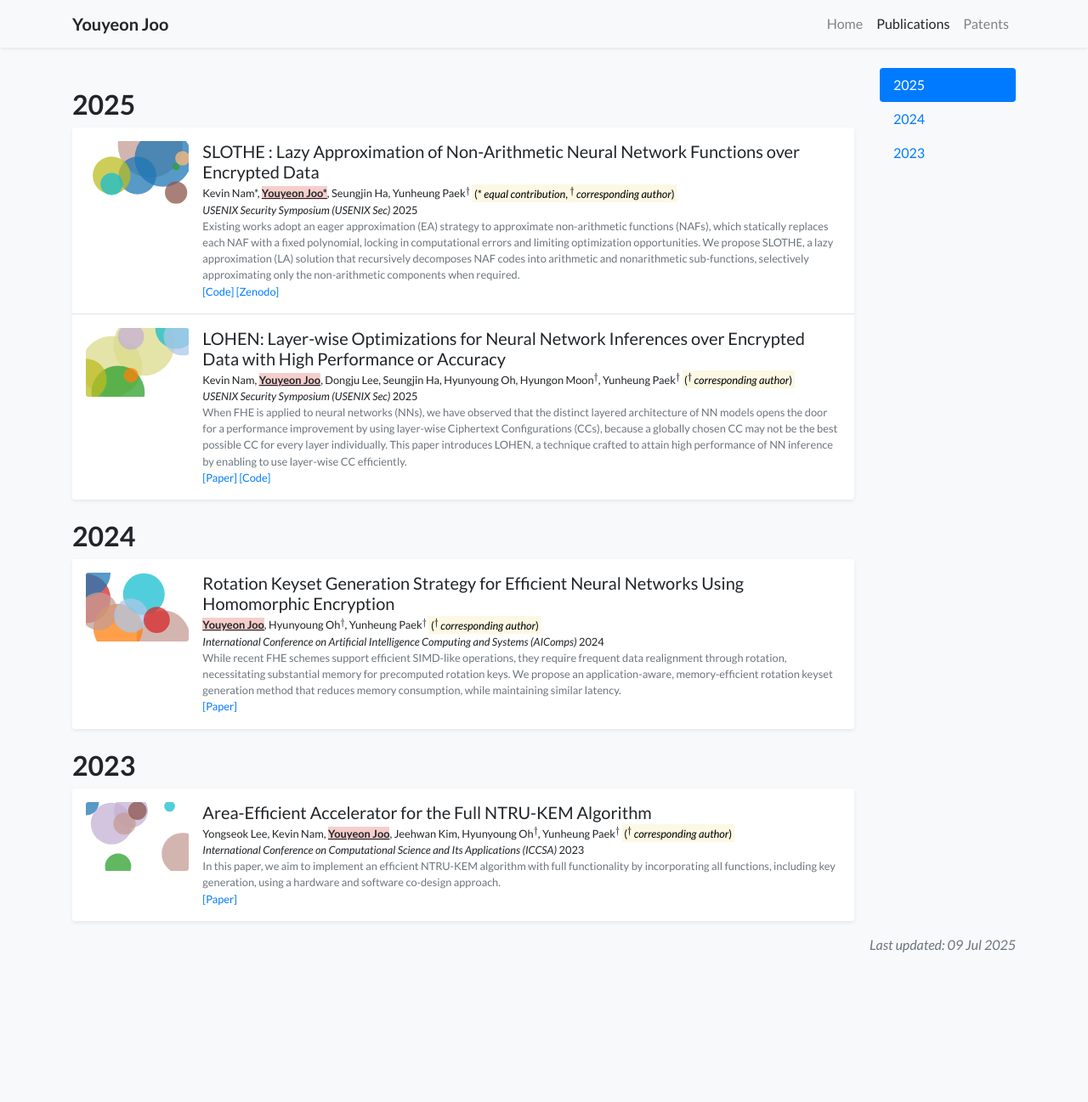
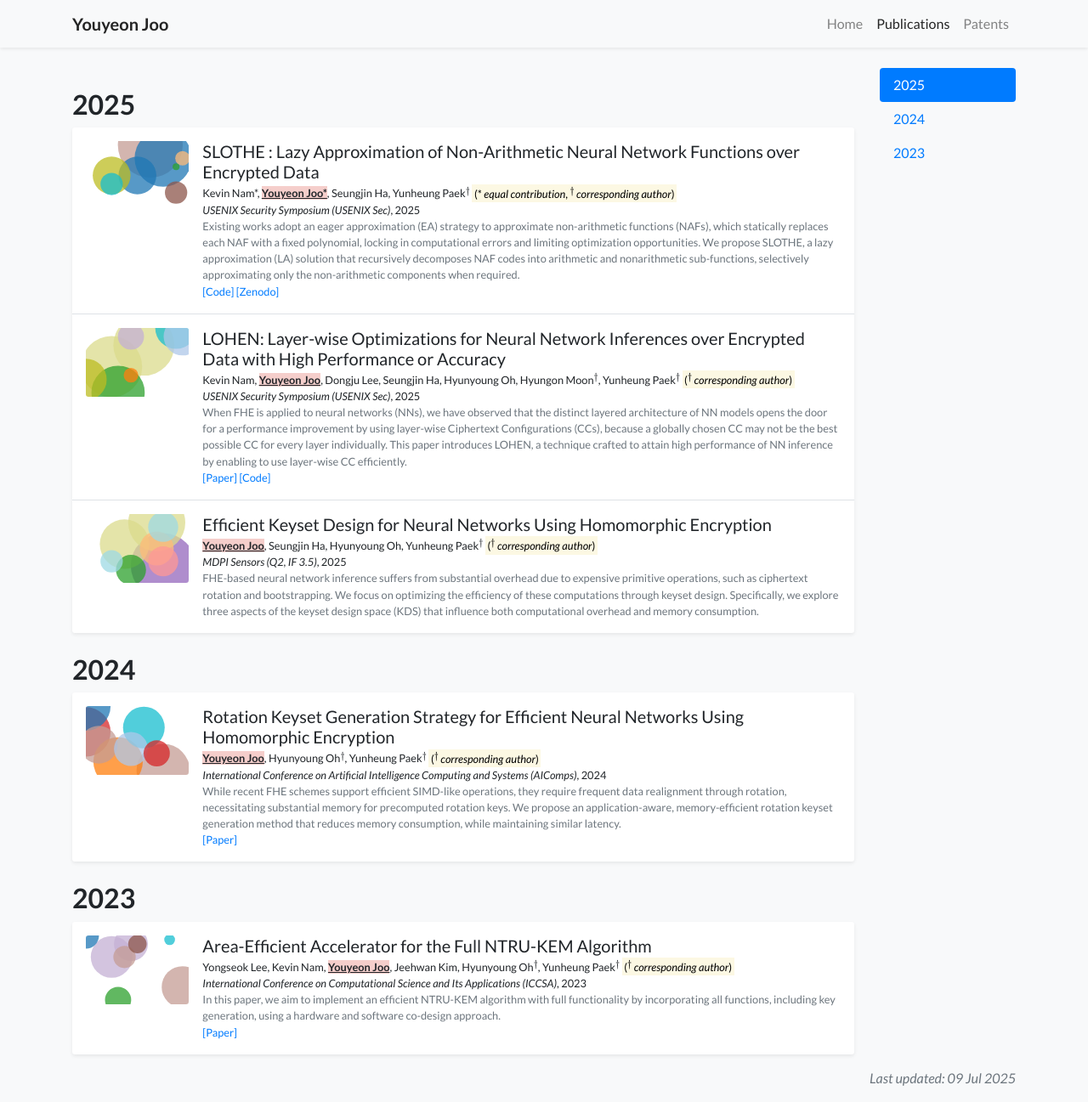
Before and after one commit to Youyeon/Youyeon.github.io, a Jekyll site: the page built from publications.html, in a window 1280 px wide and 1297 px high. Shown: the whole window at 85% size. Built offline with Jekyll 4.4.1, drawn with Linux system fonts in a browser that asks for light colours; nearby versions of some CDN libraries; a style sheet for code colours, icons or effects is not loaded.

Commit message:
add sensors

```diff
--- a/_includes/widgets/publication_item.html
+++ b/_includes/widgets/publication_item.html
@@ -11,7 +11,7 @@
         <div class="col-md-9 col-xl-10 p-3 pl-md-0">
             <h5 class="mt-0 mb-1 font-weight-normal">{{ item.title }}</h5>
             <p class="mt-0 mb-0 small">{% include widgets/author_list.html authors=item.authors %}</p>
-            <p class="mt-0 mb-0 small">{{item.pub_pre}}<i>{{ item.pub }}</i>{{ item.pub_post }} {{ item.pub_date }} {{ item.pub_last }}</p>
+            <p class="mt-0 mb-0 small">{{item.pub_pre}}<i>{{ item.pub }}</i>{{ item.pub_post }}, {{ item.pub_date }} {{ item.pub_last }}</p>
             <p class="mt-0 mb-0 small text-muted">{{ item.abstract }}</p>
 
             <p class="small pb-0 mb-0 lh-125 text-muted abstract-links">
--- /dev/null
+++ b/_publications/2025/2025-pub-mdpi.md
@@ -0,0 +1,23 @@
+---
+title:          "Efficient Keyset Design for Neural Networks Using Homomorphic Encryption"
+date:           2025-07-08 00:00:00 KST
+selected:       false
+pub:            "MDPI Sensors (Q2, IF 3.5)"
+# pub_pre:        "Submitted to "
+# pub_post:       ' Accepted.'
+# pub_last:       ' <span class="badge badge-pill badge-publication badge-success">Spotlight</span>'
+pub_date:       "2025"
+
+abstract: >-
+  FHE-based neural network inference suffers from substantial overhead due to expensive primitive operations, such as ciphertext rotation and bootstrapping. We focus on optimizing the efficiency of these computations through keyset design. Specifically, we explore three aspects of the keyset design space (KDS) that influence both computational overhead and memory consumption.
+# cover:          /assets/images/covers/cover3.jpg
+authors:
+  - Youyeon Joo
+  - Seungjin Ha
+  - Hyunyoung Oh
+  - Yunheung Paek#
+links:
+  # Paper: https://www.usenix.org/system/files/conference/usenixsecurity25/sec24winter-prepub-430-nam.pdf
+  # Code: https://github.com/SNUSOR-PECT/LOHEN_Public
+#   Unsplash: https://unsplash.com/photos/sliced-in-half-pineapple--_PLJZmHZzk
+---
```
